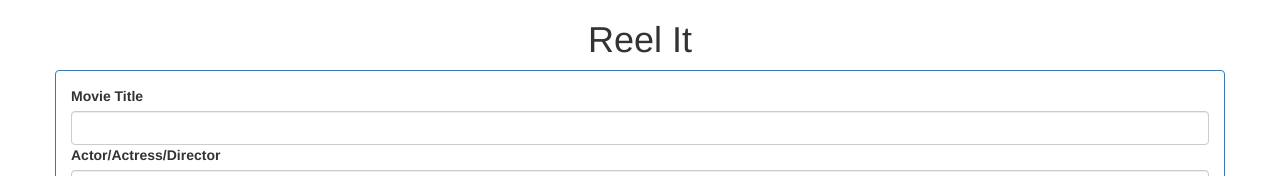
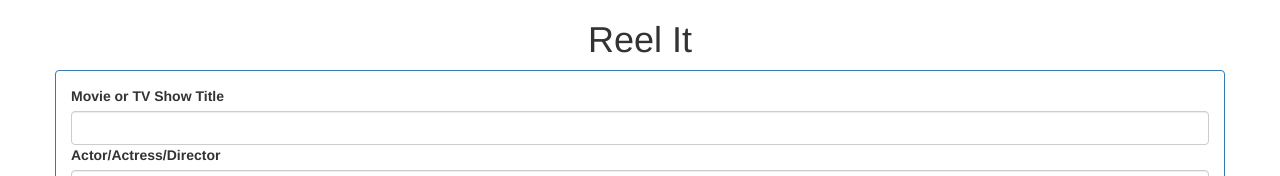
Before and after one commit to Swords-in-the-darkness/Project1, a plain HTML site: page index.html in a window 1280 px wide. Shown: the top 176 px of the page. Drawn offline with nearby package versions, Linux system fonts and the light colour scheme.

Commit message:
Fixing Text

```diff
--- a/index.html
+++ b/index.html
@@ -39,7 +39,7 @@
 					<div class="panel-body">
 						<form>
 							<div class="form-group" id="searchForm">
-								<label for="movieTitle">Movie Title</label>
+								<label for="movieTitle">Movie or TV Show Title</label>
 								<input type="text" class="form-control" id="movieTitle">
 								<label for="movieActor">Actor/Actress/Director</label>
 								<input type="text" class="form-control" id="movieActor">
```
